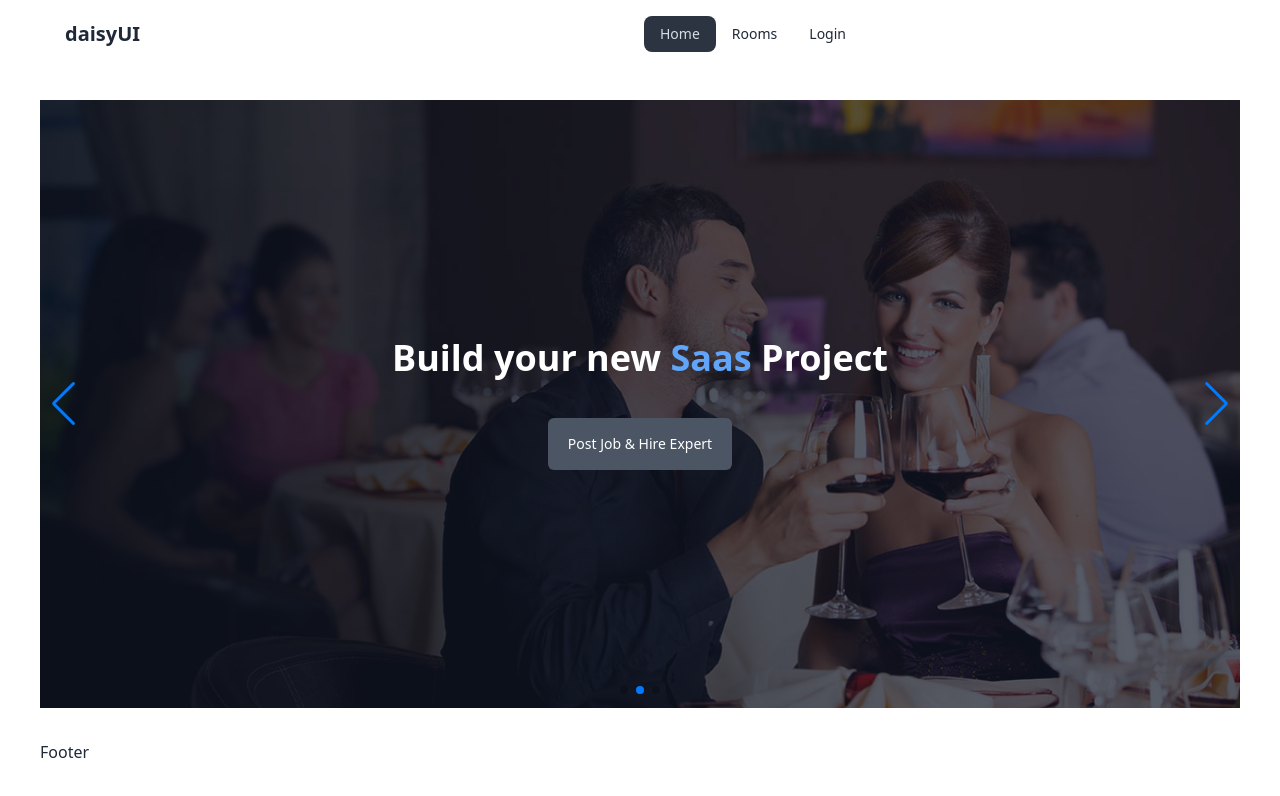
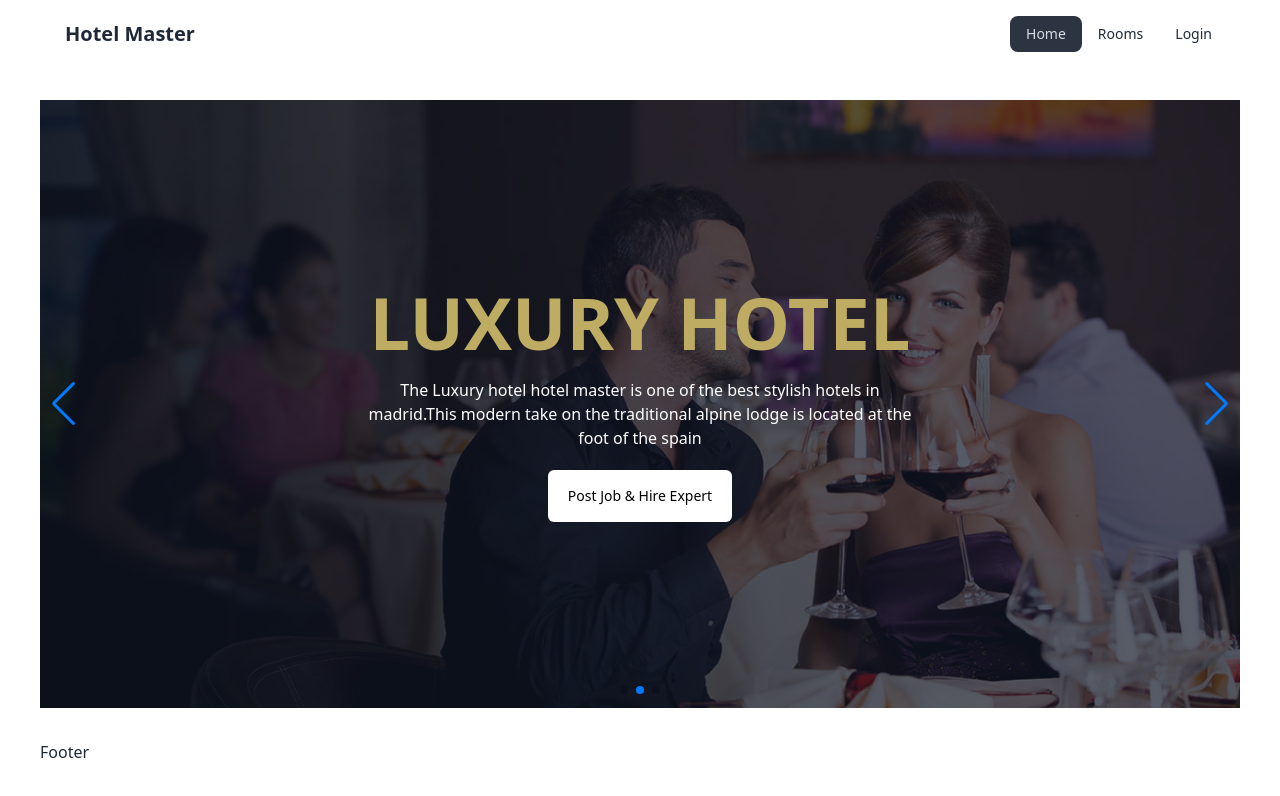
Before and after one commit to minhajul08/assignment-11-client, a React (Vite) app: page / in a window 1280 px wide. Shown: the top 796 px of the page. Built offline with nearby package versions, Linux system fonts and the light colour scheme; no server answers.

Commit message:
design slider

```diff
--- a/src/Pages/Navbar.jsx
+++ b/src/Pages/Navbar.jsx
@@ -1,7 +1,6 @@
 import { useContext } from "react";
 import { Link, NavLink } from "react-router-dom";
 import { AuthContext } from "../Providers/AuthProviders";
-
 
 const Navbar = () => {
     const {user,logout} = useContext (AuthContext);
@@ -35,9 +34,9 @@ const Navbar = () => {
                       {navLinks}
                     </ul>
                 </div>
-                <a className="btn btn-ghost text-xl">daisyUI</a>
+                <a className="btn btn-ghost text-xl">Hotel Master</a>
             </div>
-            <div className="navbar-center hidden lg:flex">
+            <div className="navbar-end hidden lg:flex">
                 <ul className="menu menu-horizontal px-1">
                  {navLinks}
                 </ul>
--- a/src/Pages/Slider/Slide.jsx
+++ b/src/Pages/Slider/Slide.jsx
@@ -7,12 +7,13 @@ const Slide = ({image}) => {
         }}
       >
         <div className='flex items-center justify-center w-full h-full bg-gray-900/70'>
-          <div className='text-center'>
-            <h1 className='text-3xl font-semibold text-white lg:text-4xl'>
-              Build your new <span className='text-blue-400'>Saas</span> Project
+          <div className='text-center space-y-5'>
+            <h1 className='text-3xl font-semibold text-[#bdac62] uppercase lg:text-7xl'>
+            Luxury hotel
             </h1>
-            <br />
-             <button className='w-full px-5 py-4 mt-4 text-sm font-medium text-white capitalize transition-colors duration-300 transform bg-gray-600 rounded-md lg:w-auto hover:bg-gray-500 focus:outline-none focus:bg-gray-500'>
+            <p className="text-white lg:mx-80">The Luxury hotel hotel master is one of the best stylish hotels in madrid.This modern take on the traditional alpine lodge is located at the foot of the spain
+            </p>
+             <button className='w-full px-5 py-4 mt-4 text-sm font-medium  capitalize transition-colors duration-300 transform bg-white  text-black rounded-md lg:w-auto hover:bg-gray-500 focus:outline-none focus:bg-gray-500'>
               Post Job & Hire Expert
             </button>
           </div>
```
Also changed, not shown: src/assets/logo.png (added).
